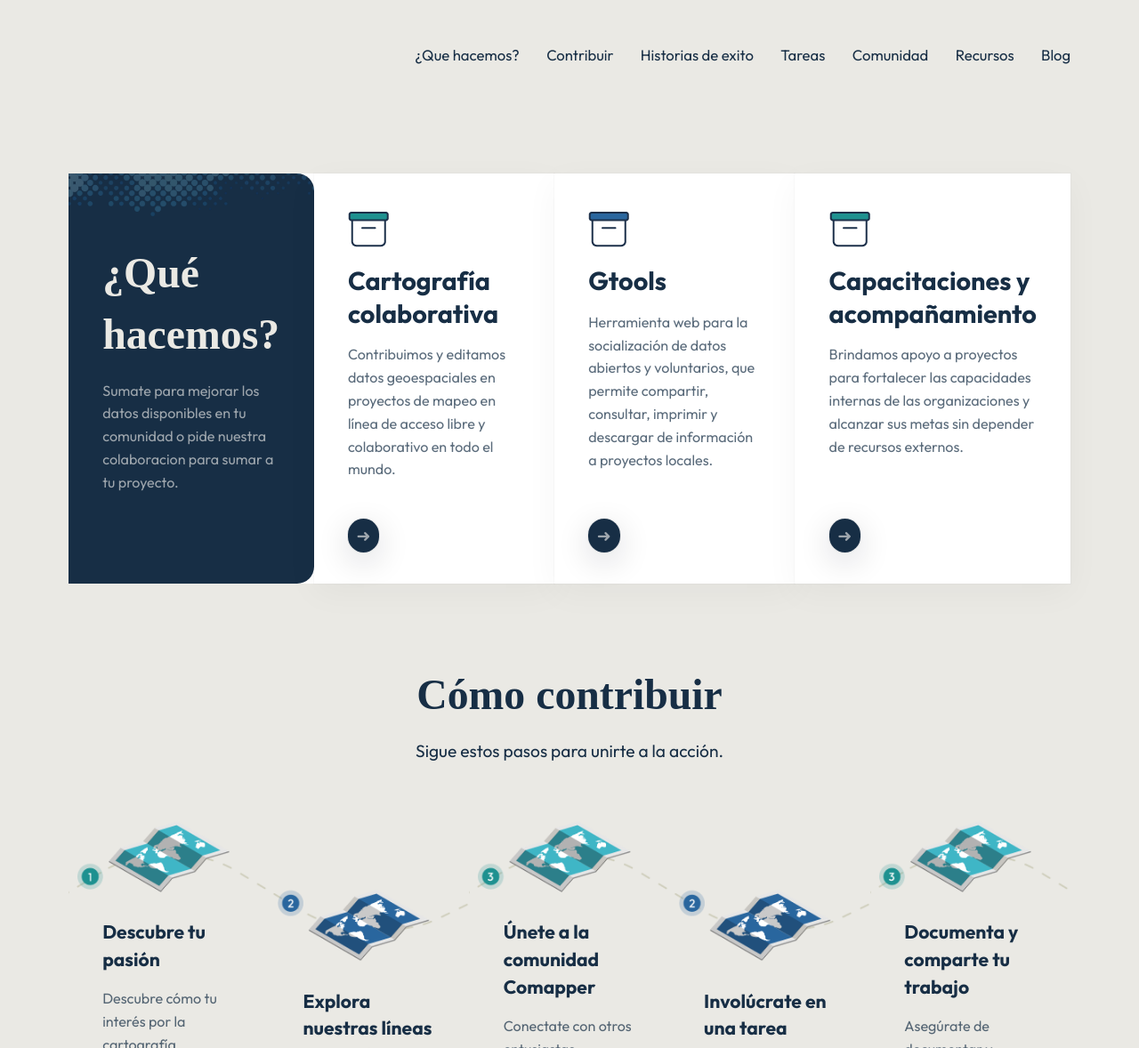
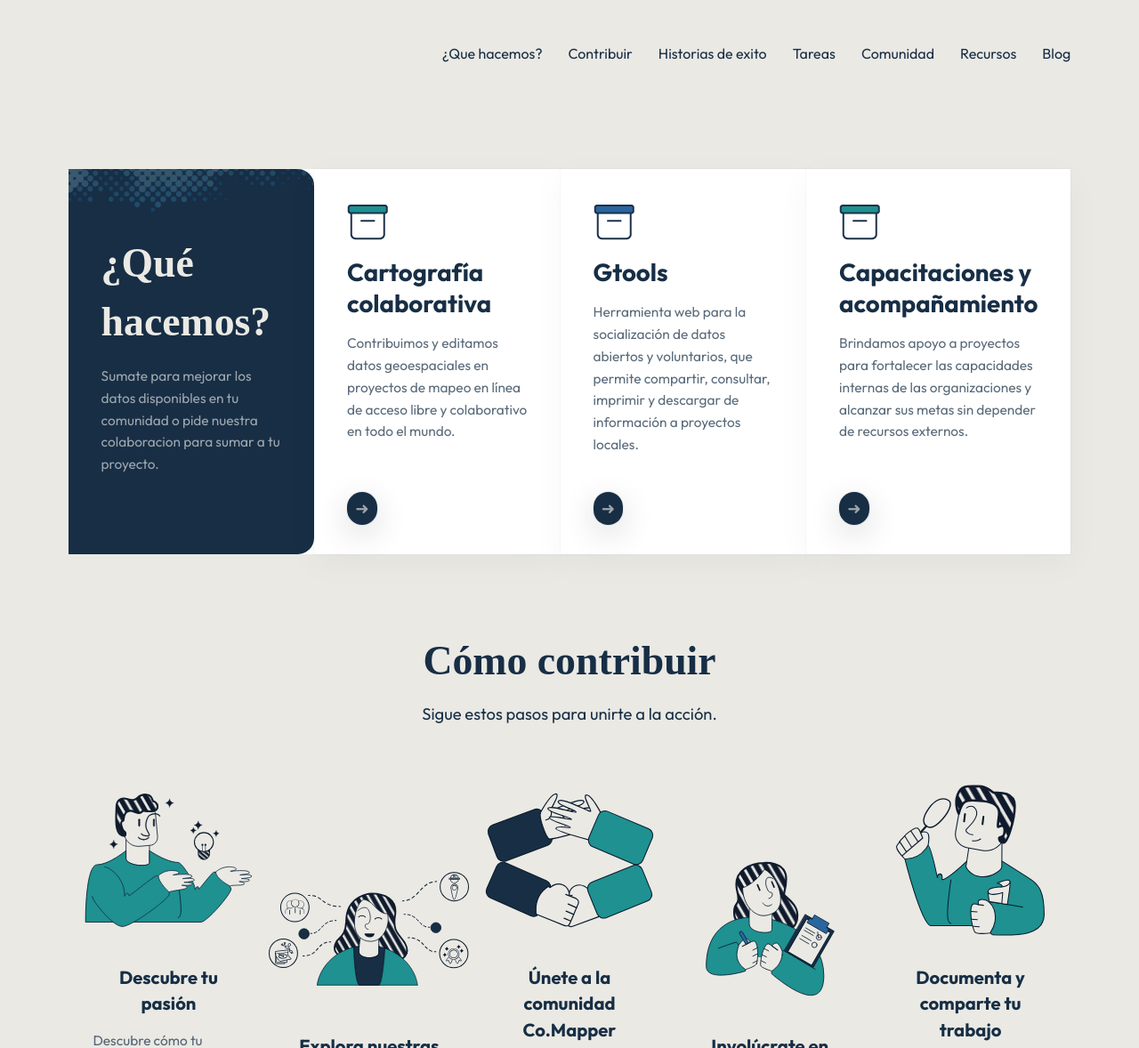
Before and after one commit to geoidmx/comapper-website, a Jekyll site: the page built from _pages/index.md, in a window 1280 px wide, cut to the strip 742-1920 px from the top of the page. Shown: the whole strip at 89% size. Built offline with Jekyll 4.4.1, drawn with Linux system fonts in a browser that asks for light colours; some web fonts are replaced.

Commit message:
images contribuir

```diff
--- a/_layouts/home.html
+++ b/_layouts/home.html
@@ -77,32 +77,32 @@
       <p>Sigue estos pasos para unirte a la acción.</p>
       <div class="contribuir-wrapper">
         <div>
-          <img src="{{ "assets/img/test-1.png" }}" alt="" class="img-fluid">
-          <h5>Descubre tu pasión</h5>
+          <img src="{{ "assets/img/1-contribuye-descubre.svg" }}" alt="" class="img-fluid">
+          <h5 class="align-center">Descubre tu pasión</h5>
           <p class="small dark-60">Descubre cómo tu interés por la cartografía colaborativa y los datos
             abiertos puede contribuir a proyectos significativos.</p>
         </div>
         <div>
-          <img src="{{ "assets/img/test-2.png" }}" alt="" class="img-fluid">
-          <h5>Explora nuestras líneas de acción</h5>
+          <img src="{{ "assets/img/2-contribuye-explora.svg" }}" alt="" class="img-fluid">
+          <h5 class="align-center">Explora nuestras líneas de acción</h5>
           <p class="small dark-60">Encuentra la línea de acción en la que puedes aplicar tus habilidades en
             cartografía y datos abiertos hacer la mayor diferencia.</p>
         </div>
         <div>
-          <img src="{{ "assets/img/test-3.png" }}" alt="" class="img-fluid">
-          <h5>Únete a la comunidad Comapper</h5>
+          <img src="{{ "assets/img/3-contribuye-unete.svg" }}" alt="" class="img-fluid">
+          <h5 class="align-center">Únete a la comunidad Co.Mapper</h5>
           <p class="small dark-60">Conectate con otros entusiastas, intercambia ideas y recibe orientación. La
             fuerza de nuestra comunidad radica en la diversidad de talentos y perspectivas.</p>
         </div>
         <div>
-          <img src="{{ "assets/img/test-2.png" }}" alt="" class="img-fluid">
-          <h5>Involúcrate en una tarea</h5>
+          <img src="{{ "assets/img/4-contribuye-involucrate.svg" }}" alt="" class="img-fluid">
+          <h5 class="align-center">Involúcrate en una tarea</h5>
           <p class="small dark-60">Unete mapeando, desarrollando tecnología, mejorando datos o contribuyendo
             en proyectos temáticos. Una tarea espera tu participación.</p>
         </div>
         <div>
-          <img src="{{ "assets/img/test-3.png" }}" alt="" class="img-fluid">
-          <h5>Documenta y comparte tu trabajo</h5>
+          <img src="{{ "assets/img/5-contribuye-documenta.svg" }}" alt="" class="img-fluid">
+          <h5 class="align-center">Documenta y comparte tu trabajo</h5>
           <p class="small dark-60">Asegúrate de documentar y compartir. Una robusta documentacion mejora la
             calidad del proyecto, e inspira a otros a seguir tu ejemplo. </p>
         </div>
--- a/assets/css/main.css
+++ b/assets/css/main.css
@@ -26,7 +26,7 @@
 }
 
 html {
-  font-size: 1.2rem;
+  font-size: 1.15rem;
   font-family: var(--font-primary);
   color: var(--dark);
   background-color: var(--light);
@@ -96,6 +96,9 @@ a:hover {
 }
 .align-right {
   text-align: right;
+}
+.align-center {
+  text-align: center;
 }
 
 /* BUTTONS */
@@ -381,7 +384,7 @@ header {
 
 .contribuir-wrapper h5,
 .contribuir-wrapper p {
-  padding: 0 2rem;
+  padding: 0 1.5rem;
 }
 .contribuir-wrapper h5 {
   line-height: 1.6rem;
```
Also changed, not shown: assets/img/1-contribuye-descubre.svg (added), assets/img/2-contribuye-explora.png (added), assets/img/2-contribuye-explora.svg (added), assets/img/3-contribuye-unete.png (added), assets/img/3-contribuye-unete.svg (added), assets/img/4-contribuye-involucrate.png (added), assets/img/4-contribuye-involucrate.svg (added), assets/img/5-contribuye-documenta.png (added), assets/img/5-contribuye-documenta.svg (added).
